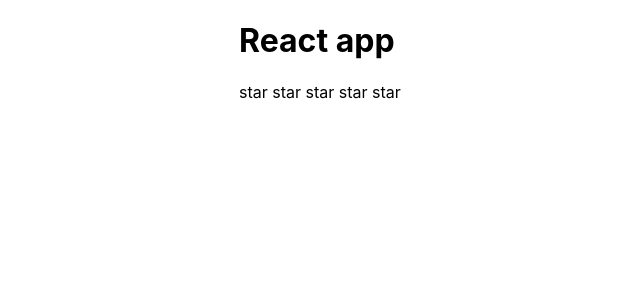
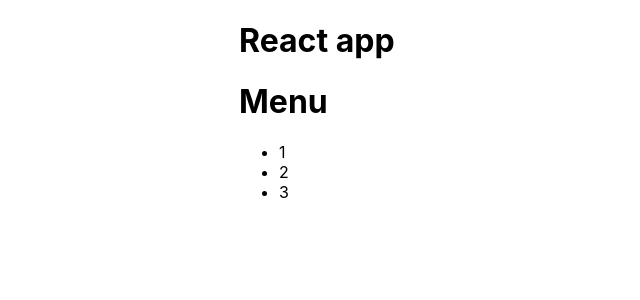
Before and after one commit to daniilminin1990/react-kabzda, a React (Create React App) app: page / in a window 1280 px wide. Shown: the top 300 px of the page, without its empty margins (101-741 px from the left). Built offline with nearby package versions, Linux system fonts and the light colour scheme.

Commit message:
08 - Callback(part1-4 контроллируемые компоненты Accordeon

```diff
--- a/src/App.tsx
+++ b/src/App.tsx
@@ -10,14 +10,15 @@ import { UncontrolledRating } from "./components/UncontrolledRating/Uncontrolled
 function App() {
 
   let [ratingValue, setRatingValue] = useState<RatingValueType>(0);
+  let [accordeonCollapsed, setAccordeonCollapsed] = useState<boolean>(false)
 
   return (
     <div className="App">
       <h1>React app</h1>
-      <Rating value={ratingValue} onClick={setRatingValue} />
       {/* <UncontrolledAccordeon titleValue={"Здарова"} /> */}
-      {/* <Accordeon titleValue={"Menu"} collapsed={false} /> */}
+      <Accordeon titleValue={"Menu"} collapsed={accordeonCollapsed} onClick={setAccordeonCollapsed} />
       {/* <UncontrolledRating /> */}
+      {/* <Rating value={ratingValue} onClick={setRatingValue} /> */}
       {/* <OnOff /> */}
     </div>
   );
--- a/src/components/accordeon/Accordeon.tsx
+++ b/src/components/accordeon/Accordeon.tsx
@@ -2,22 +2,29 @@ import React from "react";
 
 type AccordeonPropsType = {
   titleValue: string,
-  collapsed: boolean
+  collapsed: boolean,
+  onClick: (collapsed: boolean) => void
 }
 
 const Accordeon = (props: AccordeonPropsType) => {
   // debugger;
   return (
     <>
-      <AccordeonTitle title={props.titleValue} />
+      <AccordeonTitle title={props.titleValue} onClick={props.collapsed} collapsed={false} />
       {!props.collapsed && <AccordeonBody />}
     </>
   );
 };
 
-function AccordeonTitle(props: any) {
+type AccordeonTilePropsType = {
+  onClick: (collapsed: boolean) => void
+  title: string
+  collapsed: boolean,
+}
+
+function AccordeonTitle(props: AccordeonTilePropsType) {
   // debugger;
-  return <h1>{props.title}</h1>;
+  return <h1 onClick={() => props.onClick(props.collapsed)}>{props.title}</h1>;
 }
 
 function AccordeonBody() {
```
